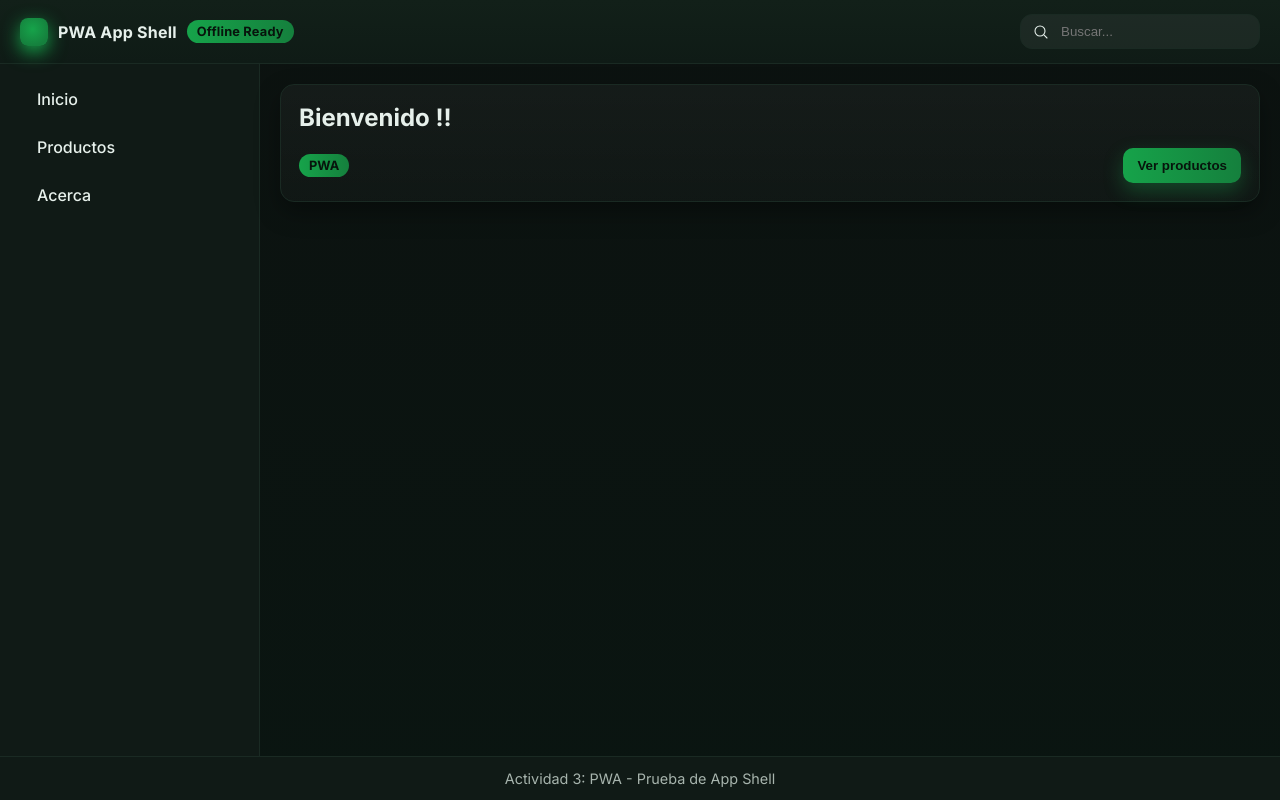
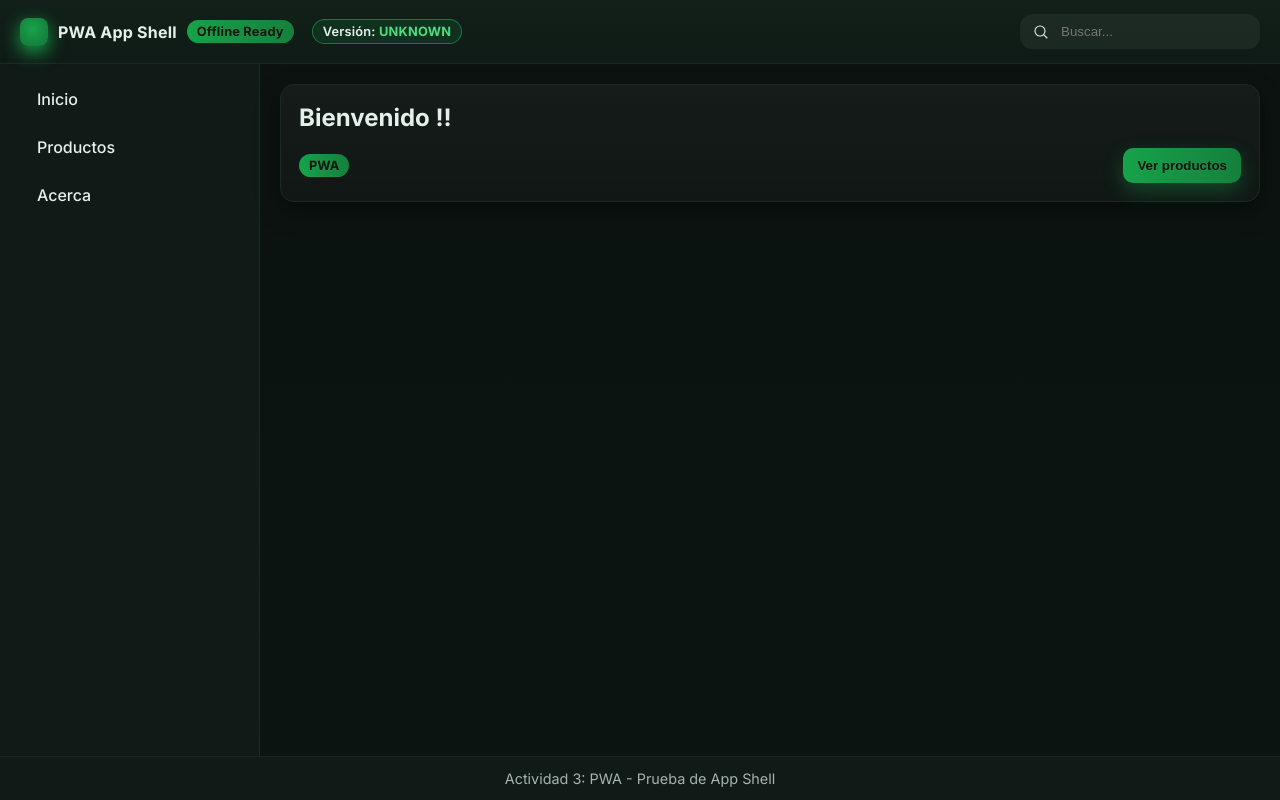
Before and after one commit to ImanolCE/Prueba-de-App-Shell-, a React (Vite) app: page / in a window 1280 px wide. Built offline with nearby package versions, Linux system fonts and the light colour scheme.

Commit message:
Mostrar versión en TopBar

```diff
--- a/src/App.jsx
+++ b/src/App.jsx
@@ -20,14 +20,21 @@ function TopBar(){
         <div className="logo" />
         <div>PWA App&nbsp;Shell</div>
         <span className="badge">Offline Ready</span>
+        {/* etiqueta con la versión */}
+        <span className="version-pill">
+          Versión: <strong>{version.toUpperCase()}</strong>
+        </span>
       </div>
       <div className="search">
-        <svg width="16" height="16" viewBox="0 0 24 24" fill="none"><path d="M21 21l-4.3-4.3M10.5 18a7.5 7.5 0 1 1 0-15 7.5 7.5 0 0 1 0 15Z" stroke="currentColor" strokeWidth="1.6" strokeLinecap="round"/></svg>
+        <svg width="16" height="16" viewBox="0 0 24 24" fill="none">
+          <path d="M21 21l-4.3-4.3M10.5 18a7.5 7.5 0 1 1 0-15 7.5 7.5 0 0 1 0 15Z" stroke="currentColor" strokeWidth="1.6" strokeLinecap="round"/>
+        </svg>
         <input placeholder="Buscar..." />
       </div>
     </div>
   )
 }
+
 
 function SideBar(){
   return (
--- a/src/styles.css
+++ b/src/styles.css
@@ -166,3 +166,19 @@ body{
 .m0{ margin:0 } .mt8{ margin-top:8px } .mt12{ margin-top:12px } .mt16{ margin-top:16px }
 .flex{ display:flex; gap:12px; align-items:center }
 .justify-between{ justify-content:space-between }
+
+
+.version-pill{
+  display:inline-block;
+  margin-left:8px;
+  padding:4px 10px;
+  border-radius:999px;
+  font-size:0.8rem;
+  font-weight:600;
+  background:rgba(22,163,74,0.15); /* verde muy suave */
+  border:1px solid rgba(34,197,94,0.5);
+  color:var(--text);
+}
+.version-pill strong{
+  color:#4ade80; /* verde más brillante */
+}
```
